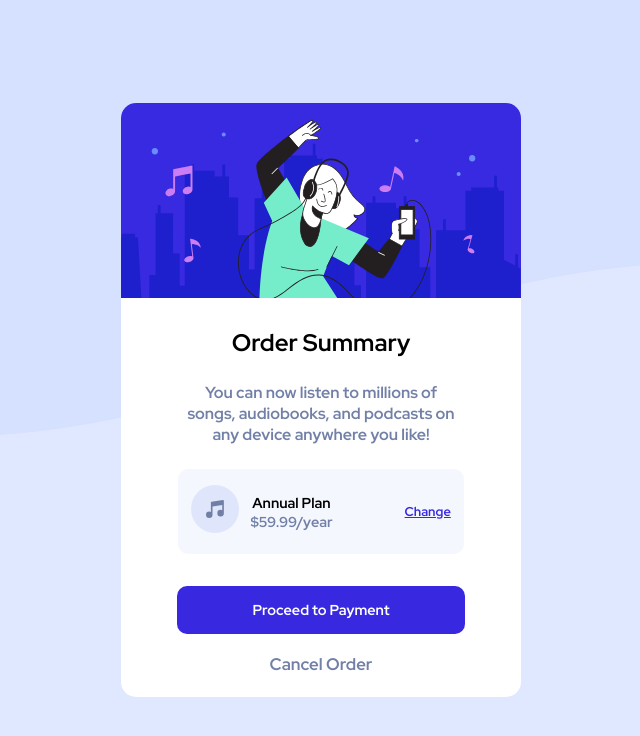
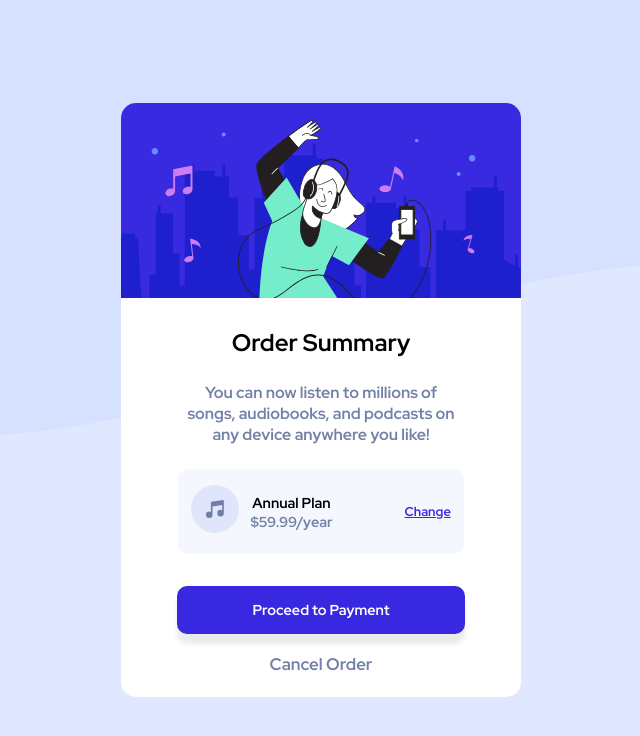
Before and after one commit to RJC26/FrontEnd-Mentor-Order-Summary-Challenge, a plain HTML site: page index.html in a window 1280 px wide. Shown: the whole page, without its empty margins (319-959 px from the left). Drawn offline with Linux system fonts and the light colour scheme.

Commit message:
Update style.css

```diff
--- a/Resources/CSS/style.css
+++ b/Resources/CSS/style.css
@@ -88,6 +88,7 @@ main{
     border-radius: 10px;
     width: 30em;
     cursor: pointer;
+    box-shadow: 0px 10px 5px 0px rgba(0, 0, 0, 0.082);
 }
 .btn-proceed:hover{
     background-color: hsl(245, 75%, 65%);
```
